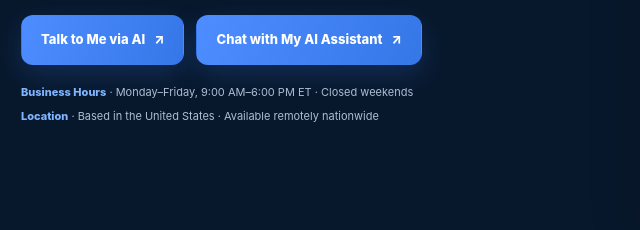
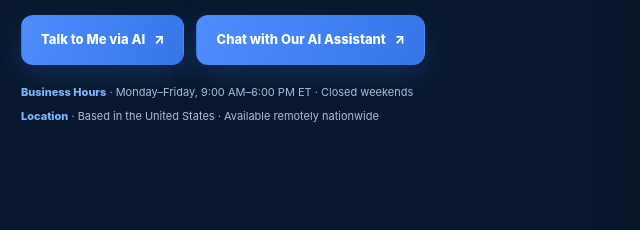
Before and after one commit to kabos-90/Website, a plain HTML site: page index.html in a window 1280 px wide. Shown: the part 3611-3841 px from the top of the page, 39-679 px from the left. Drawn offline with Linux system fonts and the light colour scheme.

Commit message:
Update AI assistant button text to 'Our AI Assistant'

```diff
--- a/index.html
+++ b/index.html
@@ -297,7 +297,7 @@
               <span id="delphiButton">Talk to Me via AI</span> <span>↗</span>
             </a>
             <a class="btn" href="https://ai.nexitech.us" target="_blank" rel="noopener noreferrer">
-              <span id="aiButton">Chat with My AI Assistant</span> <span>↗</span>
+              <span id="aiButton">Chat with Our AI Assistant</span> <span>↗</span>
             </a>
           </div>
           <div class="contact-meta">
```
